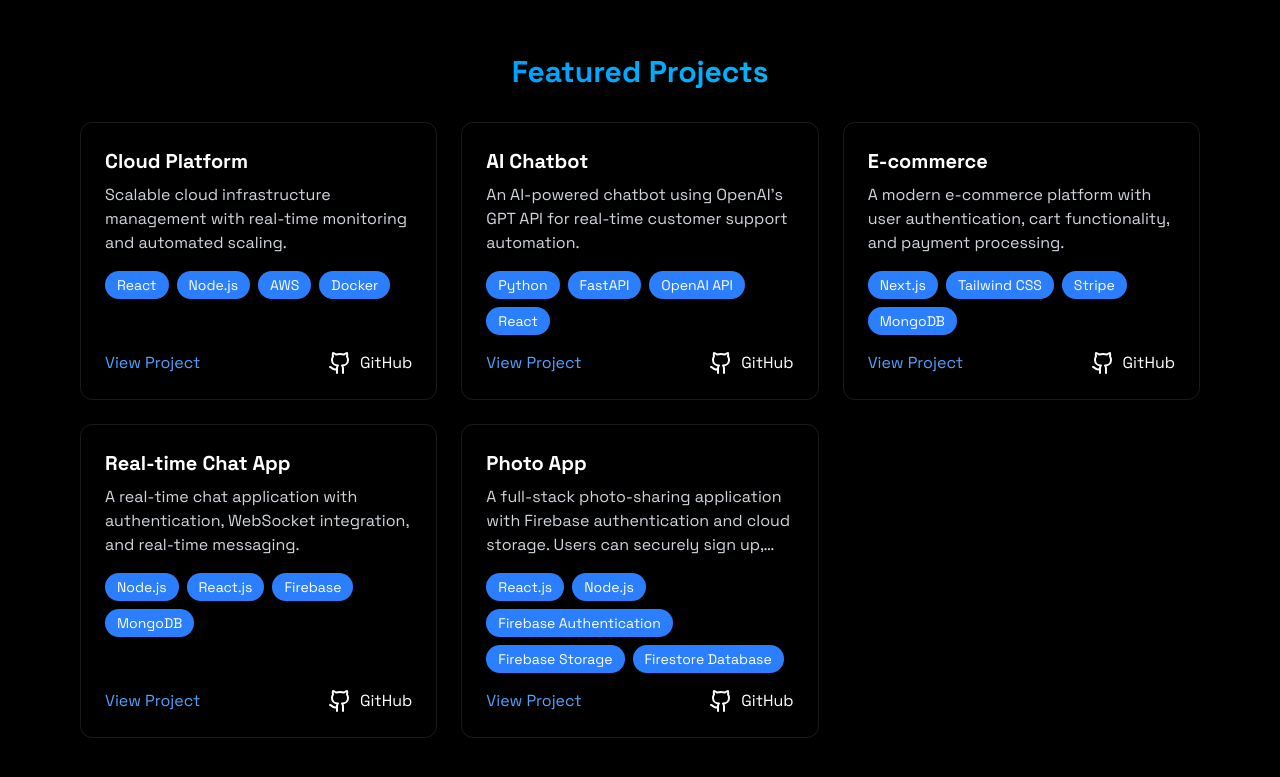
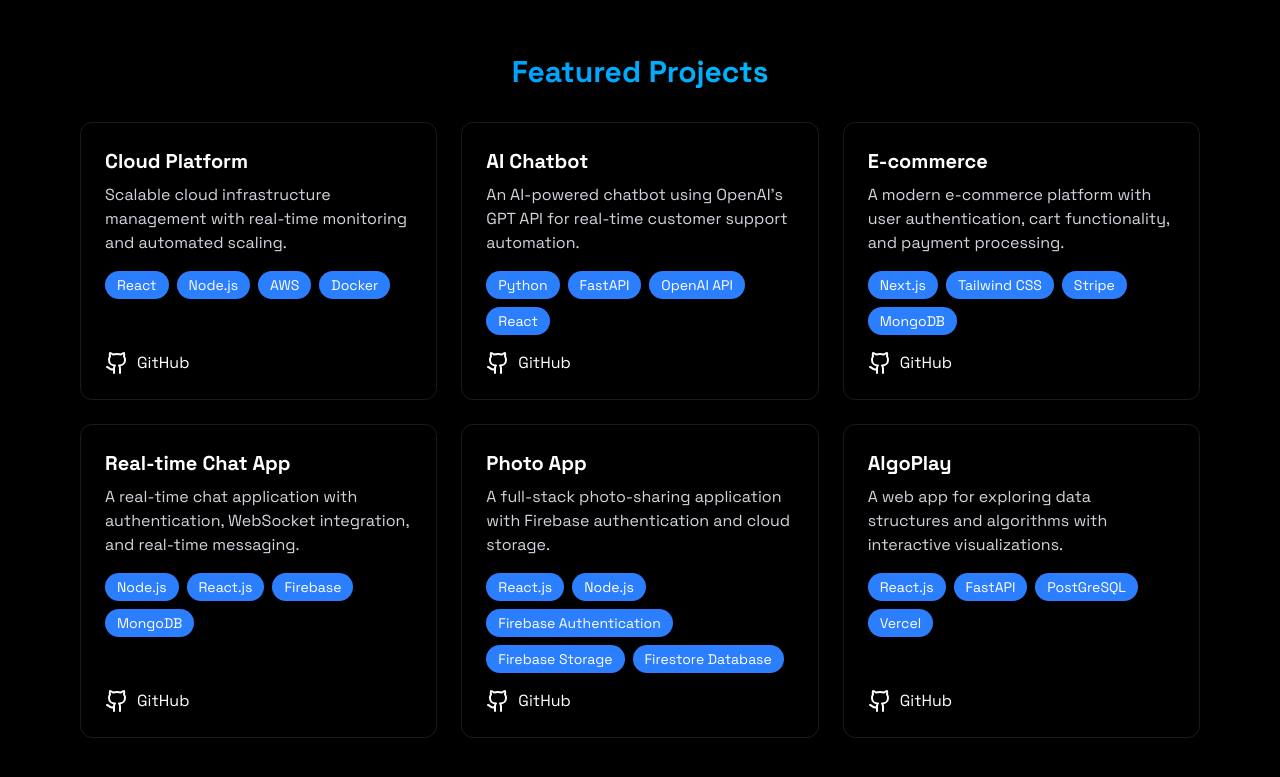
Before and after one commit to nguyennb12/Portfolio, a React (Vite) app: page / in a window 1280 px wide. Shown: the part 1626-2403 px from the top of the page. Built offline with nearby package versions, Linux system fonts and the light colour scheme.

Commit message:
Added reveal on scroll function when scrolling

```diff
--- /dev/null
+++ b/src/components/RevealOnScroll.jsx
@@ -0,0 +1,27 @@
+import { useRef, useEffect } from "react";
+
+export const RevealOnScroll = ({ children }) => {
+    const ref = useRef(null);
+
+    useEffect(() => {
+        const observer = new IntersectionObserver(
+            ([entry]) => {
+                if (entry.isIntersecting) {
+                    ref.current?.classList.add("visible");
+                    observer.unobserve(ref.current); // Stop observing once visible
+                }
+            },
+            { threshold: 0.2, rootMargin: "0px 0px -50px 0px" }
+        );
+
+        if (ref.current) observer.observe(ref.current);
+
+        return () => observer.disconnect();
+    }, []); // Run only once on mount
+
+    return (
+        <div ref={ref} className="reveal">
+            {children}
+        </div>
+    );
+};
--- a/src/components/sections/About.jsx
+++ b/src/components/sections/About.jsx
@@ -1,3 +1,5 @@
+import { RevealOnScroll } from "../RevealOnScroll.jsx";
+
 export const About = () => {
     const frontendSkills = [
         "React.js",
@@ -40,6 +42,7 @@
             id="about"
             className="min-h-screen flex items-center justify-center py-20"
         >
+            <RevealOnScroll>
                 <div className="max-w-3xl mx-auto px-4">
                     {/* Section Title */}
                     <h2 className="text-3xl font-bold mb-8 bg-gradient-to-r from-blue-500 to-cyan-400 bg-clip-text text-transparent text-center">
@@ -117,6 +120,7 @@
                         </div>
                     </div>
                 </div>
+            </RevealOnScroll>
         </section>
     );
 };
--- a/src/components/sections/Home.jsx
+++ b/src/components/sections/Home.jsx
@@ -1,4 +1,5 @@
 import { useState, useEffect } from "react";
+import { RevealOnScroll } from "../RevealOnScroll";
 
 export const Home = () => {
     console.log("Home component rendered");
--- a/src/components/sections/Project.jsx
+++ b/src/components/sections/Project.jsx
@@ -1,4 +1,5 @@
 import { Github } from "lucide-react"; // ✅ Import the GitHub icon
+import { RevealOnScroll } from "../RevealOnScroll.jsx"; // ✅ Import the RevealOnScroll component
 
 export const Projects = () => {
     const projects = [
@@ -8,7 +9,6 @@
             description: "Scalable cloud infrastructure management with real-time monitoring and automated scaling.",
             technologies: ["React", "Node.js", "AWS", "Docker"],
             githubLink: "https://github.com/nguyennb12/AdvCompSecProject",
-            projectLink: "#" // Replace with actual project link if available
         },
         {
             id: 2,
@@ -16,7 +16,6 @@
             description: "An AI-powered chatbot using OpenAI's GPT API for real-time customer support automation.",
             technologies: ["Python", "FastAPI", "OpenAI API", "React"],
             githubLink: "https://github.com/nguyennb12/AI-Chatbot",
-            projectLink: "#" // Replace with actual project link if available
         },
         {
             id: 3,
@@ -24,7 +23,6 @@
             description: "A modern e-commerce platform with user authentication, cart functionality, and payment processing.",
             technologies: ["Next.js", "Tailwind CSS", "Stripe", "MongoDB"],
             githubLink: "https://github.com/nguyennb12/E-commerce",
-            projectLink: "#" // Replace with actual project link if available
         },
         {
             id: 4,
@@ -32,20 +30,26 @@
             description: "A real-time chat application with authentication, WebSocket integration, and real-time messaging.",
             technologies: ["Node.js", "React.js", "Firebase", "MongoDB"],
             githubLink: "https://github.com/nguyennb12/Real-chat",
-            projectLink: "#" // Replace with actual project link if available
         },
         {
             id: 5,
             title: "Photo App",
-            description: "A full-stack photo-sharing application with Firebase authentication and cloud storage. Users can securely sign up, upload, view, and manage their photos in the cloud. The app offers a seamless and responsive UI built with React, ensuring a smooth user experience.",
+            description: "A full-stack photo-sharing application with Firebase authentication and cloud storage.",
             technologies: ["React.js", "Node.js", "Firebase Authentication", "Firebase Storage", "Firestore Database"],
             githubLink: "https://github.com/nguyennb12/PhotoApp",
-            projectLink: "#" // Replace with actual project link if available
+        },
+        {
+            id: 6,
+            title: "AlgoPlay",
+            description: "A web app for exploring data structures and algorithms with interactive visualizations.",
+            technologies: ["React.js", "FastAPI", "PostGreSQL", "Vercel"],
+            githubLink: "https://github.com/nguyennb12/PhotoApp",
         }
     ];
 
     return (
         <section id="projects" className="min-h-screen flex items-center justify-center py-20">
+            <RevealOnScroll>
                 <div className="max-w-6xl mx-auto px-4">
                     <h2 className="text-3xl font-bold mb-8 bg-gradient-to-r from-blue-500 to-cyan-400 bg-clip-text text-transparent text-center">
                         Featured Projects
@@ -59,9 +63,7 @@
                             >
                                 {/* Project Title & Description */}
                                 <h3 className="text-xl font-bold mb-2 text-white">{project.title}</h3>
-                            <p className="text-gray-300 mb-4 line-clamp-3">
-                                {project.description}
-                            </p>
+                                <p className="text-gray-300 mb-4 line-clamp-3">{project.description}</p>
 
                                 {/* Tech Stack */}
                                 <div className="flex flex-wrap gap-2 mb-4">
@@ -76,18 +78,8 @@
                                     ))}
                                 </div>
 
-                            {/* Links */}
-                            <div className="flex justify-between items-center mt-auto">
-                                <a
-                                    href={project.projectLink}
-                                    className="text-blue-400 hover:text-blue-300 transition-colors"
-                                    target="_blank"
-                                    rel="noopener noreferrer"
-                                >
-                                    View Project
-                                </a>
-
-                                {/* GitHub Link */}
+                                {/* GitHub Link on the Bottom Left */}
+                                <div className="mt-auto flex">
                                     {project.githubLink && (
                                         <a
                                             href={project.githubLink}
@@ -104,6 +96,7 @@
                         ))}
                     </div>
                 </div>
-        </section>
+            </RevealOnScroll>
+        </section >
     );
 };
--- a/src/index.css
+++ b/src/index.css
@@ -40,3 +40,14 @@
     animation: loading 0.8s ease infinite;
   }
 }
+
+.reveal {
+  opacity: 0;
+  transform: translateY(20px);
+  transition: opacity 0.7s ease, transform 0.7s ease;
+}
+
+.reveal.visible {
+  opacity: 1;
+  transform: translateY(0);
+}
```
Lines whose indentation alone changed are shown as unchanged.
